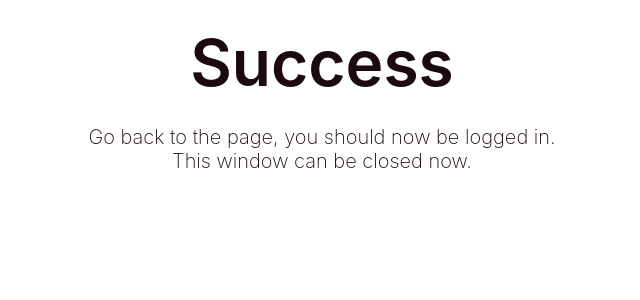
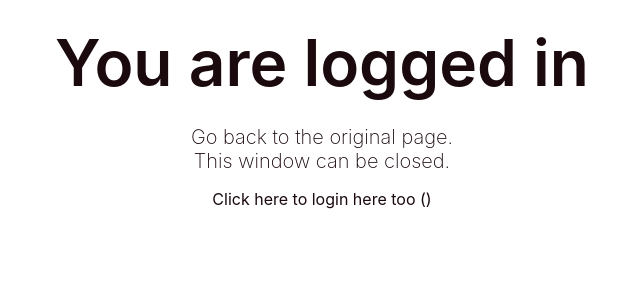
Before and after one commit to magus/next-magic-auth, a Next.js app: page /auth/confirm in a window 1280 px wide. Shown: the top 300 px of the page, without its empty margins (318-958 px from the left). Built offline with nearby package versions, Linux system fonts and the light colour scheme; no server answers; what subscriptions-transport-ws would draw is missing.

Commit message:
login email

```diff
--- a/pages/api/auth/confirm.js
+++ b/pages/api/auth/confirm.js
@@ -45,7 +45,9 @@ export default async function loginConfirm(req, res) {
     //     </head>
     //   </html>
     // `);
-    return res.status(302).redirect(loginConfirmUrl);
+    return res
+      .status(302)
+      .redirect(`${loginConfirmUrl}?email=${data.loginToken.email}`);
   } catch (e) {
     console.error(e);
 
@@ -63,6 +65,7 @@ const approveLoginToken = gql`
     ) {
       secret
       expires
+      email
     }
   }
 `;
--- a/pages/auth/confirm.js
+++ b/pages/auth/confirm.js
@@ -1,12 +1,16 @@
 import * as React from 'react';
+import { useRouter } from 'next/router';
 
 import Page from 'src/components/Page';
+import Button from 'src/components/Button';
 
 import styles from 'styles/auth-confirm.module.css';
 import request from 'graphql-request';
 
 export default function LoginConfirm() {
   const pageRef = React.useRef(null);
+  const router = useRouter();
+  const { email } = router.query;
 
   // Chrome iOS cannot vertically center properly
   // The first load has the wrong inner height
@@ -22,12 +26,19 @@ export default function LoginConfirm() {
 
   return (
     <Page innerRef={pageRef} className={styles.container}>
-      <div className={styles.header}>Success</div>
+      <div className={styles.header}>You are logged in</div>
 
-      <div className={styles.instructions}>
-        Go back to the page, you should now be logged in.
-      </div>
-      <div className={styles.instructions}>This window can be closed now.</div>
+      <div className={styles.instructions}>Go back to the original page.</div>
+      <div className={styles.instructions}>This window can be closed.</div>
+
+      <a
+        className={styles.loginHereToo}
+        target="_blank"
+        href={`/?email=${email}`}
+      >
+        Click here to login here too (
+        <span className={styles.email}>{email}</span>)
+      </a>
     </Page>
   );
 }
--- a/styles/auth-confirm.module.css
+++ b/styles/auth-confirm.module.css
@@ -20,3 +20,12 @@
   font-size: var(--font-large);
   font-weight: 200;
 }
+
+.loginHereToo {
+  margin: var(--spacer-2) 0 0 0;
+}
+
+.email {
+  font-weight: 200;
+  text-transform: initial;
+}
```
Also changed, not shown: pages/auth/login.js (+11 -3 lines).
